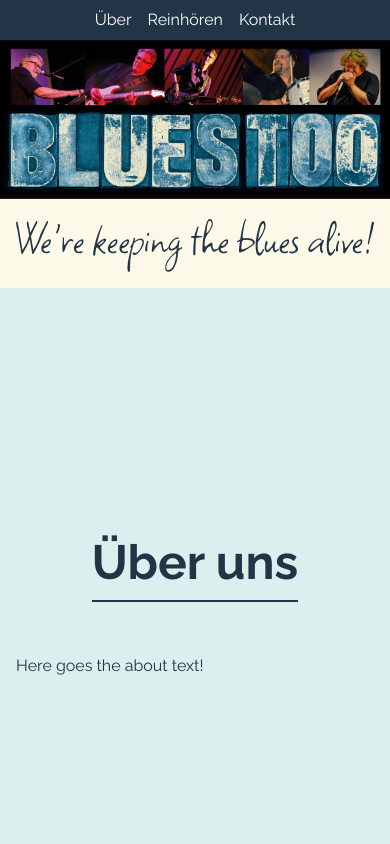
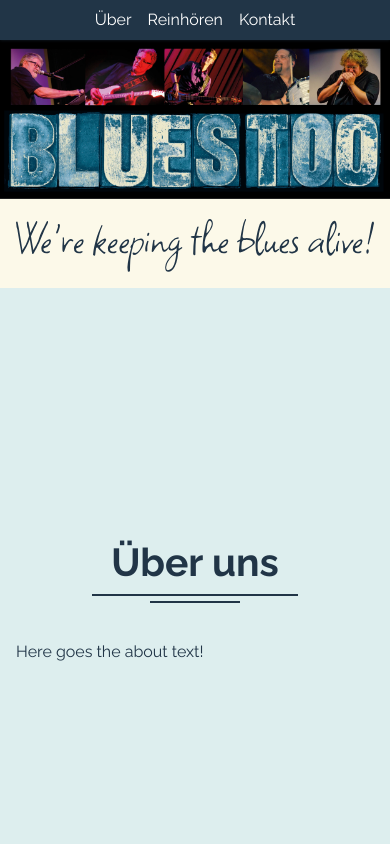
Before and after one commit to entepe85/bluestoo.de, a website built with Vite: page index.html in a window 390 px wide. Shown: the top 844 px of the page. Built offline with nearby package versions, Linux system fonts and the light colour scheme.

Commit message:
Update headline styles, remove unused selectors

```diff
--- a/src/style.scss
+++ b/src/style.scss
@@ -48,16 +48,25 @@ svg {
 
 h2 {
     align-self: center;
-    font-size: clamp(1.75rem, 33vw, 3rem);
+    font-size: clamp(1.25rem, 10vw, 3rem);
     position: relative;
+
+    &::before {
+        border-bottom: 2px solid currentColor;
+        content: '';
+        left: -0.5em;
+        position: absolute;
+        right: -0.5em;
+        top: calc(100% + 0.125rem);
+    }
 
     &::after {
         border-bottom: 2px solid currentColor;
         content: '';
-        left: 0;
+        left: 1em;
         position: absolute;
-        right: 0;
-        top: calc(100% + 0.125rem);
+        right: 1em;
+        top: calc(100% + 0.25em);
     }
 }
 
@@ -126,11 +135,6 @@ section {
     min-height: 0;
     padding-top: 0;
 
-    #logo-animated,
-    svg {
-        margin: 0 auto;
-    }
-
     svg {
         margin: auto;
         padding: 0 0 1rem;
```
